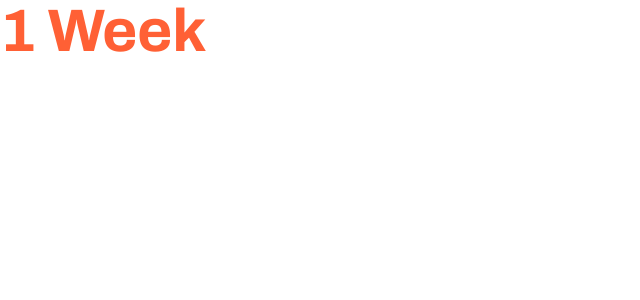
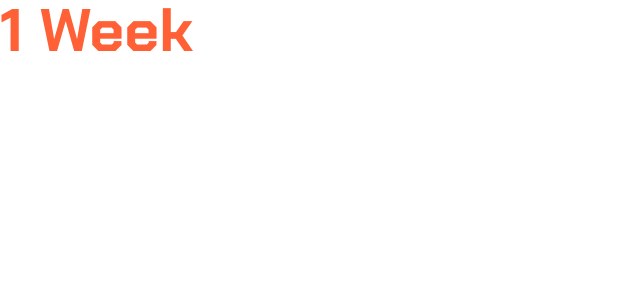
Before and after one commit to developers-xntric/Plenum, a Next.js app: page / in a window 1280 px wide. Shown: the top 300 px of the page, without its empty margins (0-640 px from the left). Built offline with nearby package versions, Linux system fonts and the light colour scheme.

Commit message:
Updation

```diff
--- a/src/app/page.js
+++ b/src/app/page.js
@@ -1,5 +1,5 @@
 export default function Home() {
   return (
-    <div className="text-primary font-['Archivo'] font-bold text-6xl">1 Week</div>
+    <div className="text-primary font-['Chakra'] font-bold text-6xl">1 Week</div>
   );
 }
```
